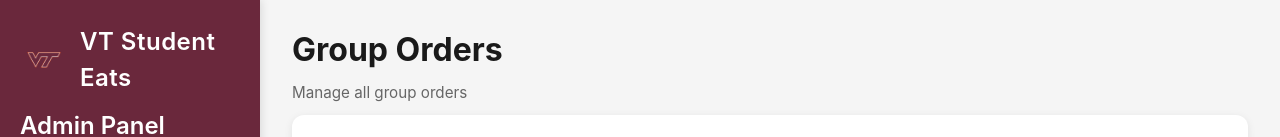
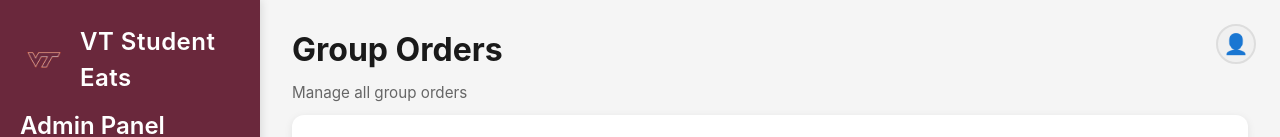
Before and after one commit to marianalu1za/vt-student-eats-fe, a React (Vite) app: page /admin/group-orders in a window 1280 px wide. Shown: the top 137 px of the page. Built offline with nearby package versions, Linux system fonts and the light colour scheme; no server answers; the HTML template or start-up script is replaced by a standard one.

Commit message:
feat: add profile icon in admin portal

```diff
--- a/src/pages/admin/AdminDashboard.css
+++ b/src/pages/admin/AdminDashboard.css
@@ -2,6 +2,21 @@
   display: flex;
   min-height: 100vh;
   background-color: #f5f5f5;
+  position: relative;
+}
+
+.admin-floating-profile {
+  position: fixed;
+  top: 24px;
+  right: 24px;
+  z-index: 1100;
+  transition: opacity 0.2s ease, transform 0.2s ease;
+}
+
+.admin-floating-profile.hidden {
+  opacity: 0;
+  transform: translateY(-10px);
+  pointer-events: none;
 }
 
 .admin-content {
@@ -30,6 +45,13 @@
   padding: 24px;
   box-shadow: 0 2px 8px rgba(0, 0, 0, 0.08);
   margin-bottom: 24px;
+}
+
+.admin-toolbar {
+  display: flex;
+  justify-content: flex-end;
+  align-items: center;
+  margin-bottom: 16px;
 }
 
 .admin-table-wrapper {
--- a/src/pages/admin/AdminDashboard.jsx
+++ b/src/pages/admin/AdminDashboard.jsx
@@ -1,6 +1,7 @@
 import { Routes, Route, Navigate } from 'react-router-dom'
-import { useRef } from 'react'
+import { useRef, useEffect, useState } from 'react'
 import Sidebar from '../../components/common/Sidebar'
+import ProfileButton from '../../components/common/ProfileButton'
 import Users from './Users'
 import ExistingRestaurants from './ExistingRestaurants'
 import PendingRestaurants from './PendingRestaurants'
@@ -16,10 +17,26 @@ const adminMenuItems = [
 
 function AdminDashboard() {
   const contentRef = useRef(null)
+  const [showProfileButton, setShowProfileButton] = useState(true)
+
+  useEffect(() => {
+    const handleScroll = () => {
+      setShowProfileButton(window.scrollY <= 150)
+    }
+
+    window.addEventListener('scroll', handleScroll, { passive: true })
+    return () => window.removeEventListener('scroll', handleScroll)
+  }, [])
 
   return (
-    <div className="admin-dashboard">
+      <div className="admin-dashboard">
       <Sidebar title="Admin Panel" menuItems={adminMenuItems} contentRef={contentRef} showBrand={true}/>
+        <div className={`admin-floating-profile ${showProfileButton ? '' : 'hidden'}`}>
+        <ProfileButton
+          label="Open profile"
+          onClick={() => console.log('Opening admin profile')}
+        />
+      </div>
       <div className="admin-content" ref={contentRef}>
         <Routes>
           <Route path="users" element={<Users />} />
```
